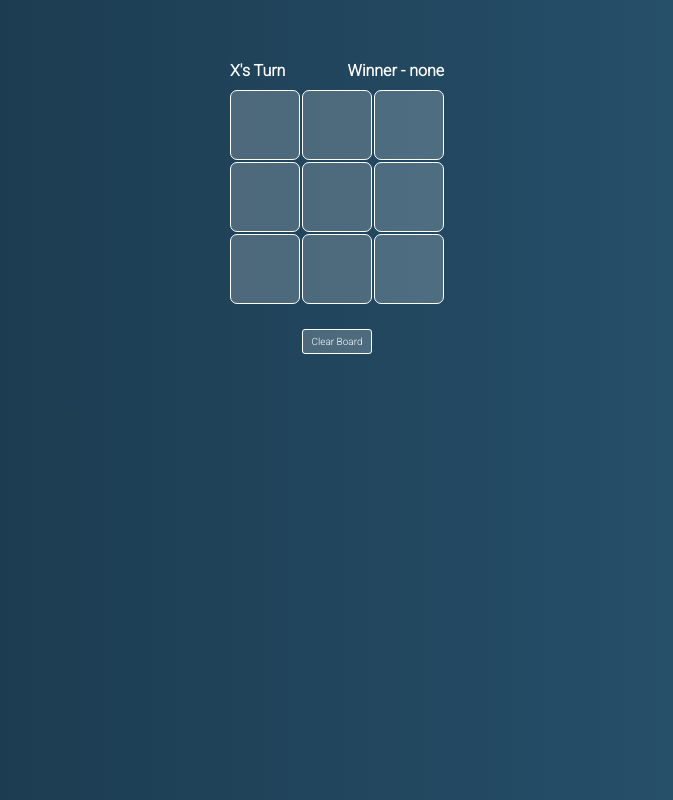
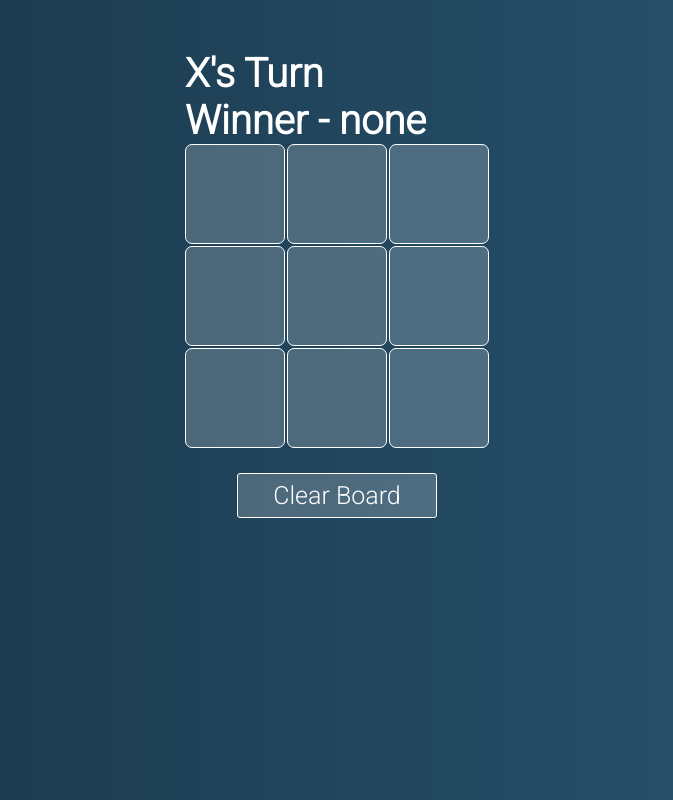
Before and after one commit to palmerelias/TicTacToe, a React (Vite) app: page / in a window 1280 px wide. Shown: the whole page, without its empty margins (303-976 px from the left). Built offline with nearby package versions, Linux system fonts and the light colour scheme.

Commit message:
made sizes a little larger

```diff
--- a/src/App.css
+++ b/src/App.css
@@ -7,10 +7,14 @@ body {
     justify-content: center;
 }
 
+h1 {
+    margin: 0px;
+}
+
 .game-info {
-    font-size: 8px;
+    font-size: 20px;
     display: flex;
-    justify-content: space-between;
+    flex-direction: column;
     font-family: 'Roboto', sans-serif;
     color: white;
 
@@ -20,8 +24,8 @@ body {
     justify-content: center;
     display: grid;
     gap: 2px;
-    grid-template-columns: 70px 70px 70px;
-    grid-template-rows: 70px 70px 70px;
+    grid-template-columns: 100px 100px 100px;
+    grid-template-rows: 100px 100px 100px;
 }
 
 .square-buttons {
@@ -43,8 +47,8 @@ body {
     border: 1px solid white;
     color: white;
     border-radius: 3px;
-    font-size: 10px;
-    width: 70px;
-    height: 25px;
+    font-size: 25px;
+    width: 200px;
+    height: 45px;
     font-family: 'Roboto', sans-serif;
 }
```
